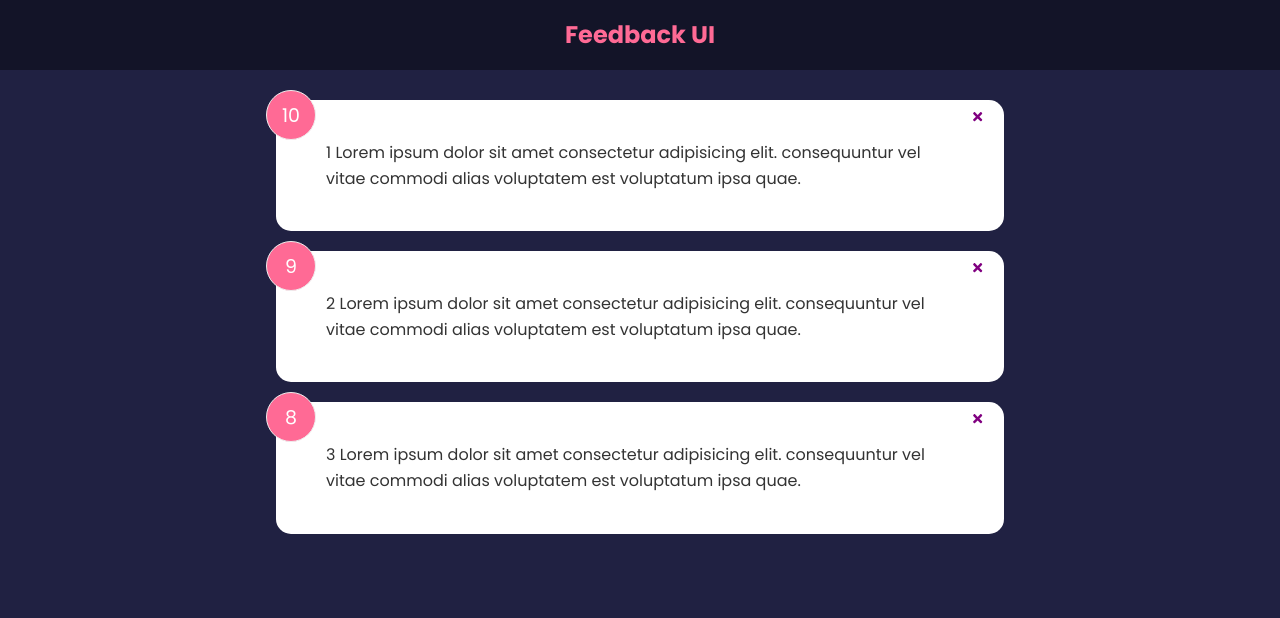
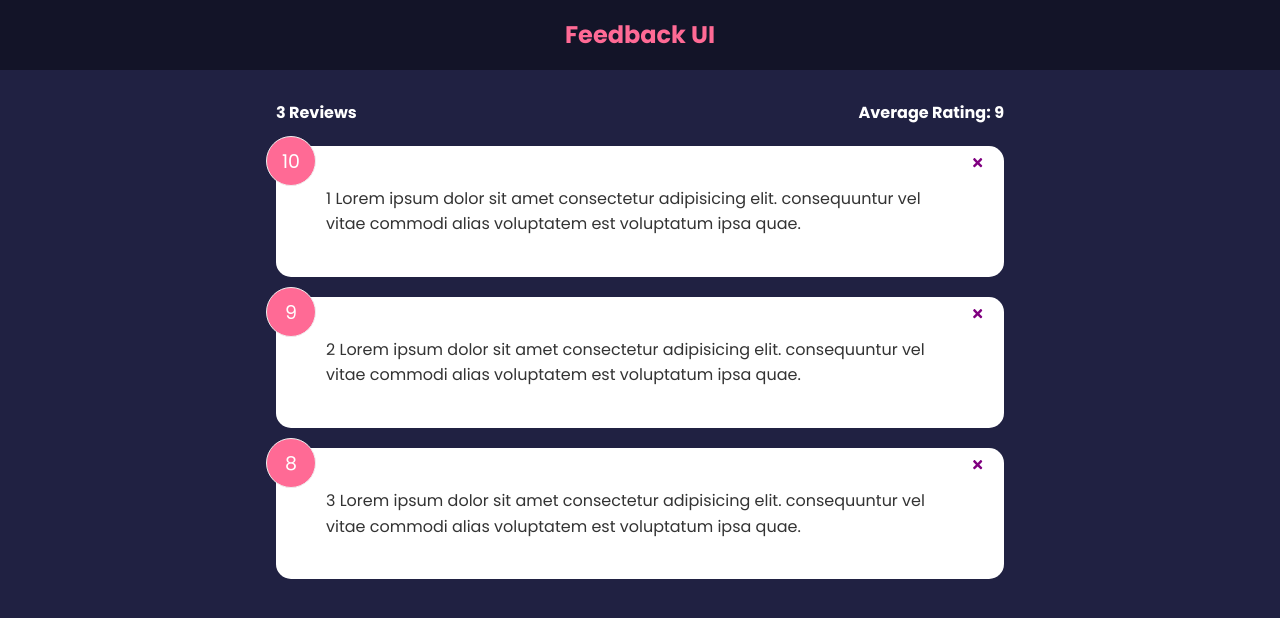
Before and after one commit to mabillama/react-feedback-UI, a React (Create React App) app: page / in a window 1280 px wide. Shown: the top 618 px of the page. Built offline with nearby package versions, Linux system fonts and the light colour scheme.

Commit message:
Feedback stats added

```diff
--- a/src/App.js
+++ b/src/App.js
@@ -3,6 +3,7 @@
 import Header from "./components/Header";
 import FeedbackData from "./data/FeedbackData";
 import FeedbackList from "./components/FeedbackList";
+import FeedbackStats from "./components/FeedbackStats";
 
 function App() {
   const [feedback, setFeedback] = useState(FeedbackData);
@@ -17,6 +18,7 @@
     <>
       <Header />
       <div className="container">
+        <FeedbackStats feedback={feedback} />
         <FeedbackList feedback={feedback} handleDelete={deleteFeedback} />
       </div>
     </>
--- /dev/null
+++ b/src/components/FeedbackStats.jsx
@@ -0,0 +1,24 @@
+import PropTypes from "prop-types";
+
+function FeedbackStats({ feedback }) {
+  // Calculate ratings average
+  let average =
+    feedback.reduce((acc, cur) => {
+      return acc + cur.rating;
+    }, 0) / feedback.length;
+
+  average = average.toFixed(1).replace(/[.,]0$/, "");
+
+  return (
+    <div className="feedback-stats">
+      <h4>{feedback.length} Reviews</h4>
+      <h4>Average Rating: {isNaN(average) ? 0 : average}</h4>
+    </div>
+  );
+}
+
+FeedbackStats.propTypes = {
+  feedback: PropTypes.array.isRequired,
+};
+
+export default FeedbackStats;
```
